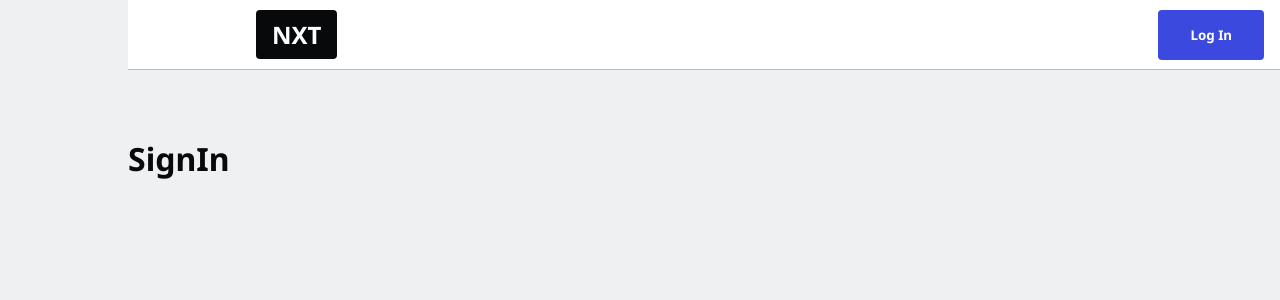
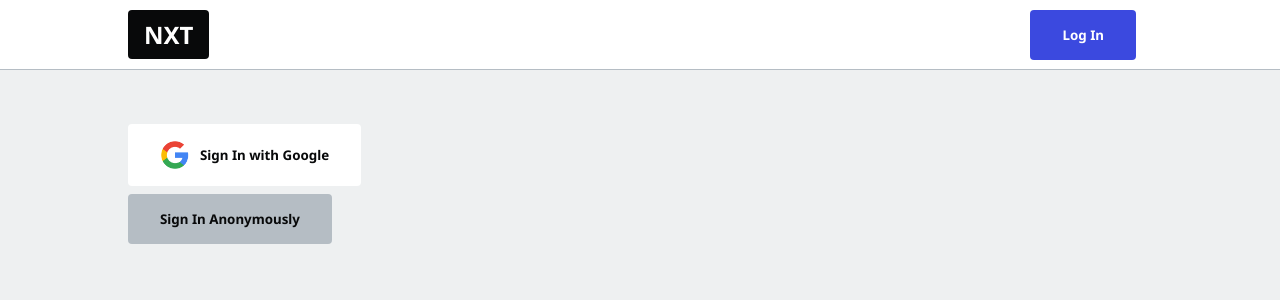
Before and after one commit to Chiradeep-Banik/Learning_React, a Next.js app in the folder project_3-fireship.io-course/: page /enter in a window 1280 px wide. Shown: the top 300 px of the page. Built offline with nearby package versions, Linux system fonts and the light colour scheme.

Commit message:
Added google auth

```diff
--- a/project_3-fireship.io-course/components/NavBar.tsx
+++ b/project_3-fireship.io-course/components/NavBar.tsx
@@ -1,11 +1,14 @@
 import Link from 'next/link';
+import { useContext, useEffect } from 'react';
+import { UserContext } from '../lib/context';
+import { auth } from '../lib/firebase';
 
-
-export default function NavBar({ user, userName }) {
-    // const user: User = {
-    //     photoUrl: ''
-    // };
-    // const userName: string = null;
+export default function NavBar({ }) {
+    let { user, userName } = useContext(UserContext);
+    console.log(user, userName);
+    useEffect(() => {
+        console.log(user);
+    }, [user, userName]);
 
     return (
         <nav className='navbar'>
@@ -18,13 +21,18 @@ export default function NavBar({ user, userName }) {
                 {user && (
                     <>
                         <li className='push-left'>
+                            <Link href='/'>
+                                <SignOutButton />
+                            </Link>
+                        </li>
+                        <li>
                             <Link href='/admin'>
                                 <button className="btn-blue">Write Posts</button>
                             </Link>
                         </li>
                         <li>
                             <Link href={`/${userName}`}>
-                                <img src={user?.photoUrl} />
+                                <img src={user.photoURL} />
                             </Link>
                         </li>
                     </>
@@ -39,5 +47,15 @@ export default function NavBar({ user, userName }) {
             </ul>
         </nav>
     );
+};
 
-};
+function SignOutButton() {
+    let { user, userName } = useContext(UserContext);
+
+    function signOut() {
+        auth.signOut();
+        user = null;
+    }
+
+    return (<button onClick={signOut}>Sign Out</button>);
+}
--- /dev/null
+++ b/project_3-fireship.io-course/lib/context.ts
@@ -0,0 +1,4 @@
+import { createContext } from "react";
+import { User } from "@firebase/auth";
+
+export const UserContext = createContext({ user: null as User, userName: null as string });
--- a/project_3-fireship.io-course/lib/firebase.ts
+++ b/project_3-fireship.io-course/lib/firebase.ts
@@ -1,4 +1,7 @@
-import firebase from "firebase/app";
+import { getApps, initializeApp } from "firebase/app";
+import { getAuth, GoogleAuthProvider } from 'firebase/auth';
+import { getStorage } from 'firebase/storage';
+import { getFirestore } from 'firebase/firestore';
 
 const firebaseConfig = {
     apiKey: "AIzaSyD6JClBRCZuC1T6NBBU0OXXvLHBtHT52l4",
@@ -10,6 +13,13 @@ const firebaseConfig = {
     measurementId: "G-L8X7RJFJRV"
 };
 
-if (firebase.getApps().length === 0) {
-    firebase.initializeApp(firebaseConfig);
+if (getApps().length === 0) {
+    let app = initializeApp(firebaseConfig);
 }
+
+export let auth = getAuth();
+export const provider = new GoogleAuthProvider();
+
+
+export let storage = getStorage();
+export let firestore = getFirestore();
--- a/project_3-fireship.io-course/pages/_app.tsx
+++ b/project_3-fireship.io-course/pages/_app.tsx
@@ -1,12 +1,13 @@
 import '../styles/globals.css';
 import { Toaster } from 'react-hot-toast';
+import { UserContext } from '../lib/context';
 
 function MyApp({ Component, pageProps }) {
 	return (
-		<div>
+		<UserContext.Provider value={{ user: null, userName: null }}>
 			<Component {...pageProps} />
 			<Toaster />
-		</div>
+		</UserContext.Provider>
 	);
 }
 
--- a/project_3-fireship.io-course/pages/enter.tsx
+++ b/project_3-fireship.io-course/pages/enter.tsx
@@ -1,10 +1,61 @@
 import NavBar from '../components/NavBar';
+import { auth, provider } from '../lib/firebase';
+import { signInWithPopup } from 'firebase/auth'
+import { useContext } from 'react';
+import { UserContext } from '../lib/context';
+import Link from 'next/link';
 
 let EnterPage = () => {
-    return (<main>
-        <NavBar user='' userName='' />
-        <h1>SignIn</h1>
-    </main>);
+    let { user, userName } = useContext(UserContext);
+    return (<div>
+        <NavBar />
+        <main>
+            {user && (<>
+                {!userName && <UserNameForm />}
+                {userName && <SignOutButton />}
+            </>)}
+            {!user && <SignInButton />}
+            <SignInAnonymously />
+        </main>
+    </div>);
 };
 
+function SignInButton() {
+
+    let { user, userName } = useContext(UserContext);
+
+    let signInWithGoogle = async () => {
+        await signInWithPopup(auth, provider);
+        user = auth.currentUser;
+        console.log(user.photoURL);
+    };
+
+    return (<button className='btn-google' onClick={signInWithGoogle}>
+        <img src={'/google.png'} />
+        Sign In with Google
+    </button>);
+}
+
+function SignOutButton() {
+    let { user, userName } = useContext(UserContext);
+
+    function signOut() {
+        auth.signOut();
+        user = null;
+    }
+
+    return (<button onClick={signOut}>Sign Out</button>);
+}
+
+function UserNameForm() {
+
+
+    return (<button>Form</button>);
+}
+function SignInAnonymously() {
+
+    return (<Link href='/'><button>Sign In Anonymously</button></Link>);
+}
+
+
 export default EnterPage;
--- a/project_3-fireship.io-course/pages/index.tsx
+++ b/project_3-fireship.io-course/pages/index.tsx
@@ -4,7 +4,7 @@ import NavBar from '../components/NavBar';
 
 export default function Home() {
 	return (<div>
-		<NavBar user='' userName='' />
+		<NavBar />
 		<Link href={{
 			pathname: '/[username]',
 			query: {
```
Also changed, not shown: project_3-fireship.io-course/public/google.png (added).
